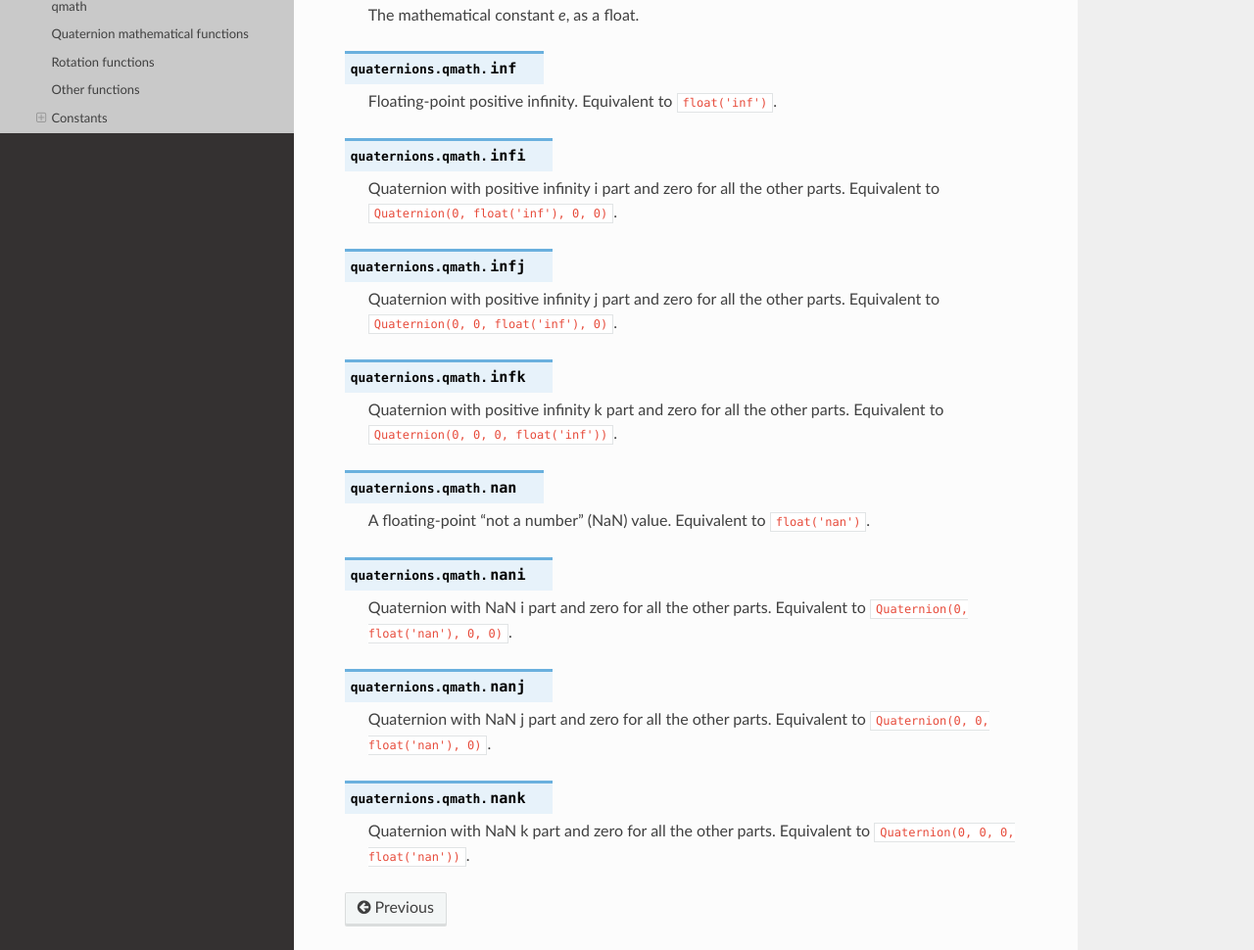
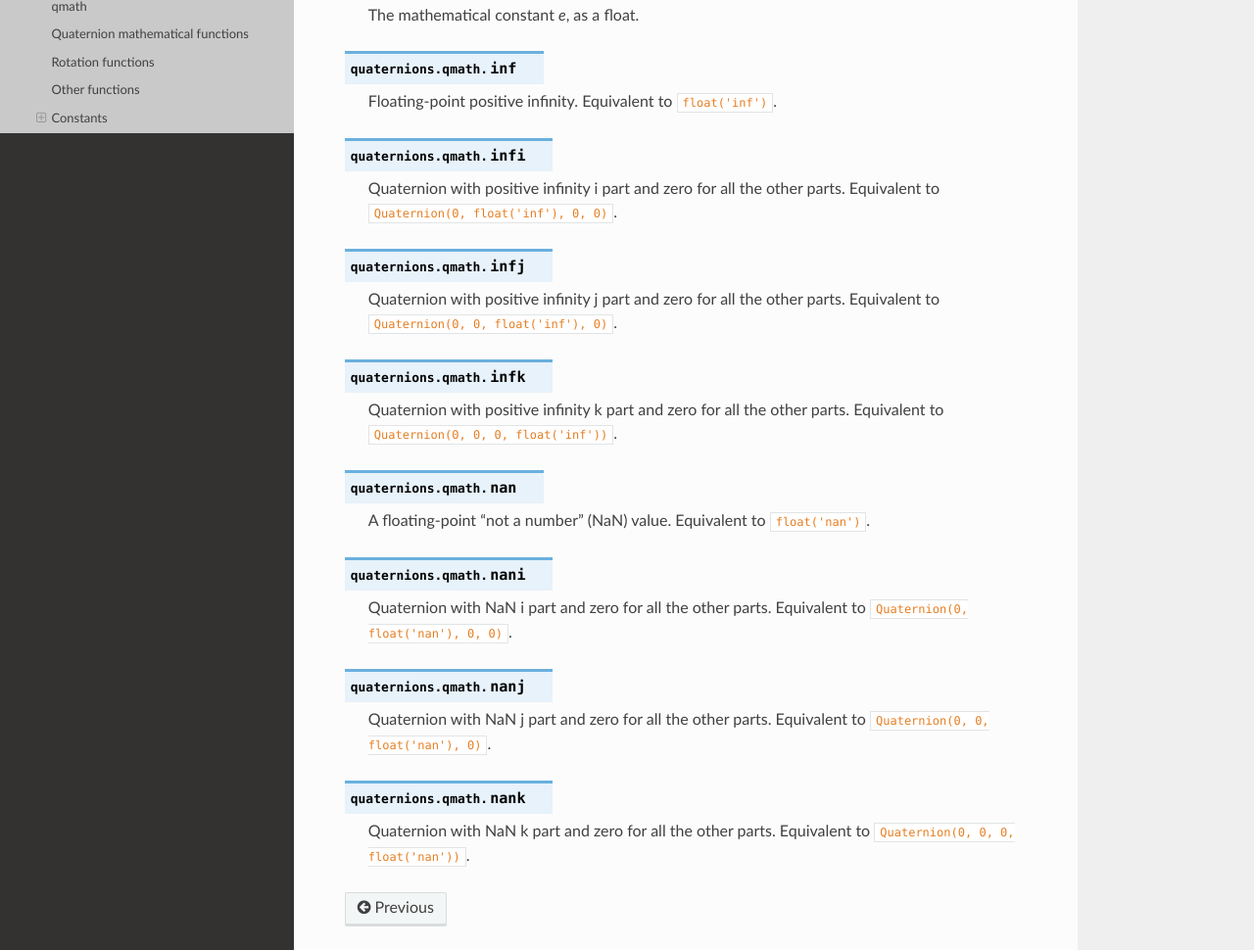
Before and after one commit to zachartrand/Quaternions, a Sphinx documentation site: the page built from docs/source/reference/qmath.rst, in a window 1280 px wide and 1400 px high, scrolled down 1444 px. Shown: the part 324-1294 px from the top of the window at 98% size. Built offline with Sphinx 7.4.7 and the Read the Docs theme 2.0.0, drawn with Linux system fonts in a browser that asks for light colours.

Commit message:
Added code-block color.

```diff
--- a/docs/source/_static/css/custom.css
+++ b/docs/source/_static/css/custom.css
@@ -1,5 +1,6 @@
 :root {
   --color-descname: #2980b9eb;
+  --color-code-block: #e67e22;
   --color-link-visited: #84b6e1;
   --color-icon-home-visited: #2980b9;
   --color-icon-home-hover: #3091d1;
@@ -22,6 +23,11 @@ dl[class]:not(.option-list):not(.field-list):not(.footnote):not(.glossary):not(.
   font-size: 90%;
 }
 
+.rst-content code:not(.xref),
+.rst-content tt.literal:not(.xref) {
+  color: var(--color-code-block)
+}
+
 .rst-content a.reference:visited, .rst-content a.internal:visited {
   color: var(--color-link-visited);
 }
```
